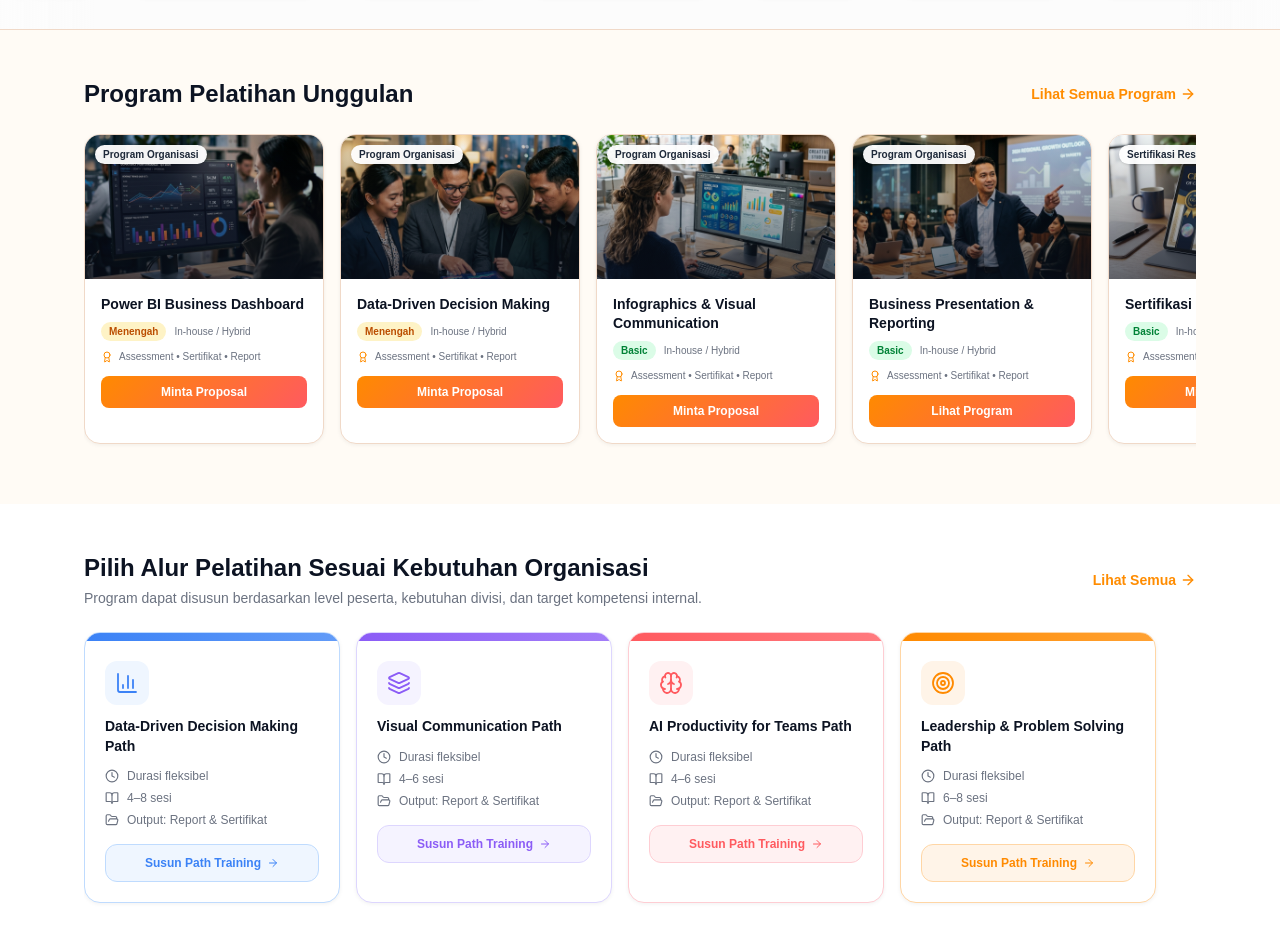
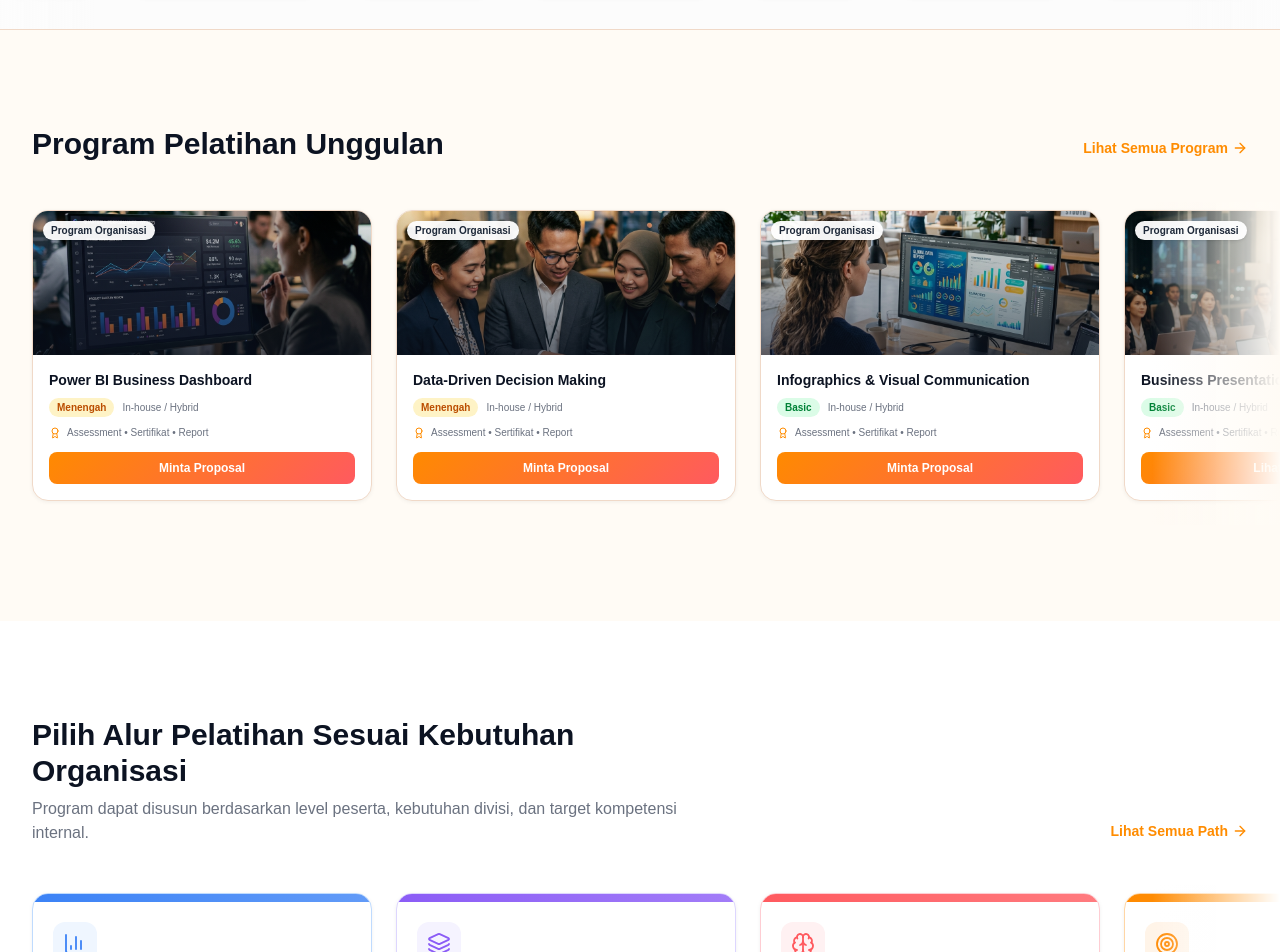
Before and after one commit to adysbgy/skillary-production, a Next.js app: page / in a window 1280 px wide. Shown: the part 1340-2292 px from the top of the page. Built offline with nearby package versions, Linux system fonts and the light colour scheme; no server answers.

Commit message:
style: standardize layout, containers, and horizontal card overflow

```diff
--- a/src/components/landing/KelasUnggulanSection.tsx
+++ b/src/components/landing/KelasUnggulanSection.tsx
@@ -4,13 +4,15 @@ import Image from 'next/image';
 
 export const KelasUnggulanSection = () => {
   return (
-    <section className="py-12" style={{'background': 'rgb(255, 251, 245)'}}>
-<div className="max-w-6xl mx-auto px-5">
-<div className="flex items-center justify-between mb-6">
-<h2 className="text-xl md:text-2xl font-extrabold text-skillary-navy">
+    <section className="py-16 md:py-20 lg:py-24 relative overflow-hidden" style={{'background': 'rgb(255, 251, 245)'}}>
+      <div className="max-w-7xl mx-auto px-5 md:px-6 lg:px-8">
+        <div className="flex flex-col md:flex-row md:items-end justify-between mb-8 md:mb-10 gap-4">
+          <div>
+            <h2 className="text-2xl md:text-3xl font-extrabold text-skillary-navy">
               Program Pelatihan Unggulan
             </h2>
-<Link href="/program-catalog" className="flex items-center gap-1 text-skillary-orange text-sm font-semibold hover:underline">
+          </div>
+          <Link href="/program-catalog" className="inline-flex items-center gap-1 text-skillary-orange text-sm font-semibold hover:underline flex-shrink-0 md:mb-1">
             Lihat Semua Program
             <svg aria-hidden="true" className="lucide lucide-arrow-right w-4 h-4" fill="none" height="24" stroke="currentColor" strokeLinecap="round" strokeLinejoin="round" strokeWidth="2" viewBox="0 0 24 24" width="24" xmlns="http://www.w3.org/2000/svg">
               <path d="M5 12h14" />
@@ -18,9 +20,13 @@ export const KelasUnggulanSection = () => {
             </svg>
           </Link>
         </div>
-<div className="flex gap-4 overflow-x-auto hide-scrollbar pb-3">
+      </div>
+
+      <div className="max-w-7xl mx-auto relative">
+        <div className="absolute top-0 right-0 bottom-0 w-12 md:w-32 bg-gradient-to-l from-[#fffbf5] to-transparent z-10 pointer-events-none"></div>
+        <div className="flex gap-4 md:gap-5 lg:gap-6 overflow-x-auto hide-scrollbar pb-6 pt-2 px-5 md:px-6 lg:px-8">
           {/* Card 1: Power BI Business Dashboard */}
-<div className="flex-shrink-0 w-60 bg-white rounded-2xl overflow-hidden card-hover group" style={{'border': '1.5px solid rgb(240, 217, 200)', 'boxShadow': 'rgba(0, 0, 0, 0.06) 0px 1px 4px'}}>
+<div className="flex-shrink-0 w-[280px] md:w-[320px] lg:w-[340px] bg-white rounded-2xl overflow-hidden card-hover group" style={{'border': '1.5px solid rgb(240, 217, 200)', 'boxShadow': 'rgba(0, 0, 0, 0.06) 0px 1px 4px'}}>
 <div className="h-36 relative overflow-hidden bg-gray-100">
 <Image src="/images/thumb-powerbi.png" alt="Power BI Dashboard" fill className="object-cover transition-transform duration-500 group-hover:scale-105" />
 <div className="absolute inset-0 bg-gradient-to-t from-skillary-navy/60 to-transparent pointer-events-none"></div>
@@ -56,7 +62,7 @@ export const KelasUnggulanSection = () => {
 </div>
 
 {/* Card 2: Data-Driven Decision Making */}
-<div className="flex-shrink-0 w-60 bg-white rounded-2xl overflow-hidden card-hover group" style={{'border': '1.5px solid rgb(240, 217, 200)', 'boxShadow': 'rgba(0, 0, 0, 0.06) 0px 1px 4px'}}>
+<div className="flex-shrink-0 w-[280px] md:w-[320px] lg:w-[340px] bg-white rounded-2xl overflow-hidden card-hover group" style={{'border': '1.5px solid rgb(240, 217, 200)', 'boxShadow': 'rgba(0, 0, 0, 0.06) 0px 1px 4px'}}>
 <div className="h-36 relative overflow-hidden bg-gray-100">
 <Image src="/images/thumb-data.png" alt="Data-Driven Decision Making" fill className="object-cover transition-transform duration-500 group-hover:scale-105" />
 <div className="absolute inset-0 bg-gradient-to-t from-skillary-navy/60 to-transparent pointer-events-none"></div>
@@ -92,7 +98,7 @@ export const KelasUnggulanSection = () => {
 </div>
 
 {/* Card 3: Infographics & Visual Communication */}
-<div className="flex-shrink-0 w-60 bg-white rounded-2xl overflow-hidden card-hover group" style={{'border': '1.5px solid rgb(240, 217, 200)', 'boxShadow': 'rgba(0, 0, 0, 0.06) 0px 1px 4px'}}>
+<div className="flex-shrink-0 w-[280px] md:w-[320px] lg:w-[340px] bg-white rounded-2xl overflow-hidden card-hover group" style={{'border': '1.5px solid rgb(240, 217, 200)', 'boxShadow': 'rgba(0, 0, 0, 0.06) 0px 1px 4px'}}>
 <div className="h-36 relative overflow-hidden bg-gray-100">
 <Image src="/images/thumb-infographic.png" alt="Infographics & Visual Communication" fill className="object-cover transition-transform duration-500 group-hover:scale-105" />
 <div className="absolute inset-0 bg-gradient-to-t from-skillary-navy/60 to-transparent pointer-events-none"></div>
@@ -128,7 +134,7 @@ export const KelasUnggulanSection = () => {
 </div>
 
 {/* Card 4: Business Presentation & Reporting */}
-<div className="flex-shrink-0 w-60 bg-white rounded-2xl overflow-hidden card-hover group" style={{'border': '1.5px solid rgb(240, 217, 200)', 'boxShadow': 'rgba(0, 0, 0, 0.06) 0px 1px 4px'}}>
+<div className="flex-shrink-0 w-[280px] md:w-[320px] lg:w-[340px] bg-white rounded-2xl overflow-hidden card-hover group" style={{'border': '1.5px solid rgb(240, 217, 200)', 'boxShadow': 'rgba(0, 0, 0, 0.06) 0px 1px 4px'}}>
 <div className="h-36 relative overflow-hidden bg-gray-100">
 <Image src="/images/thumb-presentation.png" alt="Business Presentation" fill className="object-cover transition-transform duration-500 group-hover:scale-105" />
 <div className="absolute inset-0 bg-gradient-to-t from-skillary-navy/60 to-transparent pointer-events-none"></div>
@@ -164,7 +170,7 @@ export const KelasUnggulanSection = () => {
 </div>
 
 {/* Card 5: AI Productivity for Teams */}
-<div className="flex-shrink-0 w-60 bg-white rounded-2xl overflow-hidden card-hover group" style={{'border': '1.5px solid rgb(240, 217, 200)', 'boxShadow': 'rgba(0, 0, 0, 0.06) 0px 1px 4px'}}>
+<div className="flex-shrink-0 w-[280px] md:w-[320px] lg:w-[340px] bg-white rounded-2xl overflow-hidden card-hover group" style={{'border': '1.5px solid rgb(240, 217, 200)', 'boxShadow': 'rgba(0, 0, 0, 0.06) 0px 1px 4px'}}>
 <div className="h-36 relative overflow-hidden bg-gray-100">
 <Image src="/images/cert-mockup.png" alt="Sertifikat Resmi Skillary" fill className="object-cover transition-transform duration-500 group-hover:scale-105" />
 <div className="absolute inset-0 bg-gradient-to-t from-skillary-navy/60 to-transparent pointer-events-none"></div>
--- a/src/components/landing/LearningPathSection.tsx
+++ b/src/components/landing/LearningPathSection.tsx
@@ -3,28 +3,32 @@ import Link from 'next/link';
 
 export const LearningPathSection = () => {
   return (
-    <section className="py-12 bg-white">
-<div className="max-w-6xl mx-auto px-5">
-<div className="flex items-center justify-between mb-6">
-<div>
-<h2 className="text-xl md:text-2xl font-extrabold text-skillary-navy">
+    <section className="py-16 md:py-20 lg:py-24 relative overflow-hidden bg-white">
+      <div className="max-w-7xl mx-auto px-5 md:px-6 lg:px-8">
+        <div className="flex flex-col md:flex-row md:items-end justify-between mb-8 md:mb-10 gap-4">
+          <div className="max-w-2xl">
+            <h2 className="text-2xl md:text-3xl font-extrabold text-skillary-navy mb-2">
               Pilih Alur Pelatihan Sesuai Kebutuhan Organisasi
             </h2>
-<p className="text-skillary-muted text-sm mt-1">
+            <p className="text-skillary-muted text-sm md:text-base">
               Program dapat disusun berdasarkan level peserta, kebutuhan divisi, dan target kompetensi internal.
             </p>
           </div>
-<Link href="/program-catalog" className="hidden md:flex items-center gap-1 text-skillary-orange text-sm font-semibold hover:underline">
-        Lihat Semua
+          <Link href="/program-catalog" className="inline-flex items-center gap-1 text-skillary-orange text-sm font-semibold hover:underline flex-shrink-0 md:mb-1">
+            Lihat Semua Path
             <svg aria-hidden="true" className="lucide lucide-arrow-right w-4 h-4" fill="none" height="24" stroke="currentColor" strokeLinecap="round" strokeLinejoin="round" strokeWidth="2" viewBox="0 0 24 24" width="24" xmlns="http://www.w3.org/2000/svg">
               <path d="M5 12h14" />
               <path d="m12 5 7 7-7 7" />
             </svg>
           </Link>
         </div>
-<div className="flex gap-4 overflow-x-auto hide-scrollbar pb-3">
+      </div>
+
+      <div className="max-w-7xl mx-auto relative">
+        <div className="absolute top-0 right-0 bottom-0 w-12 md:w-32 bg-gradient-to-l from-white to-transparent z-10 pointer-events-none"></div>
+        <div className="flex gap-4 md:gap-5 lg:gap-6 overflow-x-auto hide-scrollbar pb-6 pt-2 px-5 md:px-6 lg:px-8">
           {/* Path 1: Data-Driven Decision Making */}
-<div className="flex-shrink-0 w-64 bg-white rounded-2xl overflow-hidden card-hover" style={{'border': '1.5px solid rgb(191, 219, 254)', 'boxShadow': 'rgba(0, 0, 0, 0.06) 0px 1px 4px'}}>
+<div className="flex-shrink-0 w-[280px] md:w-[320px] lg:w-[340px] bg-white rounded-2xl overflow-hidden card-hover" style={{'border': '1.5px solid rgb(191, 219, 254)', 'boxShadow': 'rgba(0, 0, 0, 0.06) 0px 1px 4px'}}>
 <div className="h-2 w-full" style={{'background': 'linear-gradient(90deg, rgb(59, 130, 246), rgba(59, 130, 246, 0.8)'}}></div>
 <div className="p-5">
 <div className="w-11 h-11 rounded-xl flex items-center justify-center mb-3" style={{'background': 'rgb(239, 246, 255)'}}>
@@ -71,7 +75,7 @@ export const LearningPathSection = () => {
 </div>
 
 {/* Path 2: Visual Communication */}
-<div className="flex-shrink-0 w-64 bg-white rounded-2xl overflow-hidden card-hover" style={{'border': '1.5px solid rgb(221, 214, 254)', 'boxShadow': 'rgba(0, 0, 0, 0.06) 0px 1px 4px'}}>
+<div className="flex-shrink-0 w-[280px] md:w-[320px] lg:w-[340px] bg-white rounded-2xl overflow-hidden card-hover" style={{'border': '1.5px solid rgb(221, 214, 254)', 'boxShadow': 'rgba(0, 0, 0, 0.06) 0px 1px 4px'}}>
 <div className="h-2 w-full" style={{'background': 'linear-gradient(90deg, rgb(139, 92, 246), rgba(139, 92, 246, 0.8)'}}></div>
 <div className="p-5">
 <div className="w-11 h-11 rounded-xl flex items-center justify-center mb-3" style={{'background': 'rgb(245, 243, 255)'}}>
@@ -117,7 +121,7 @@ export const LearningPathSection = () => {
 </div>
 
 {/* Path 3: AI Productivity for Teams */}
-<div className="flex-shrink-0 w-64 bg-white rounded-2xl overflow-hidden card-hover" style={{'border': '1.5px solid rgb(254, 205, 211)', 'boxShadow': 'rgba(0, 0, 0, 0.06) 0px 1px 4px'}}>
+<div className="flex-shrink-0 w-[280px] md:w-[320px] lg:w-[340px] bg-white rounded-2xl overflow-hidden card-hover" style={{'border': '1.5px solid rgb(254, 205, 211)', 'boxShadow': 'rgba(0, 0, 0, 0.06) 0px 1px 4px'}}>
 <div className="h-2 w-full" style={{'background': 'linear-gradient(90deg, rgb(255, 90, 95), rgba(255, 90, 95, 0.8)'}}></div>
 <div className="p-5">
 <div className="w-11 h-11 rounded-xl flex items-center justify-center mb-3" style={{'background': 'rgb(255, 241, 242)'}}>
@@ -168,7 +172,7 @@ export const LearningPathSection = () => {
 </div>
 
 {/* Path 4: Leadership & Problem Solving */}
-<div className="flex-shrink-0 w-64 bg-white rounded-2xl overflow-hidden card-hover" style={{'border': '1.5px solid rgb(255, 214, 165)', 'boxShadow': 'rgba(0, 0, 0, 0.06) 0px 1px 4px'}}>
+<div className="flex-shrink-0 w-[280px] md:w-[320px] lg:w-[340px] bg-white rounded-2xl overflow-hidden card-hover" style={{'border': '1.5px solid rgb(255, 214, 165)', 'boxShadow': 'rgba(0, 0, 0, 0.06) 0px 1px 4px'}}>
 <div className="h-2 w-full" style={{'background': 'linear-gradient(90deg, rgb(255, 138, 0), rgba(255, 138, 0, 0.8)'}}></div>
 <div className="p-5">
 <div className="w-11 h-11 rounded-xl flex items-center justify-center mb-3" style={{'background': 'rgb(255, 244, 232)'}}>
--- a/src/components/landing/TestimoniSection.tsx
+++ b/src/components/landing/TestimoniSection.tsx
@@ -24,8 +24,8 @@ const TESTIMONIALS = [
 
 export const TestimoniSection = () => {
   return (
-    <section className="py-16 px-5 bg-white">
-<div className="max-w-6xl mx-auto">
+    <section className="py-16 md:py-20 lg:py-24 px-5 md:px-6 lg:px-8 bg-white">
+      <div className="max-w-7xl mx-auto">
 <div className="text-center mb-10">
 <h2 className="text-2xl md:text-3xl font-extrabold text-skillary-navy mb-2">
         Apa Kata{' '}
```
Lines whose indentation alone changed are shown as unchanged.
